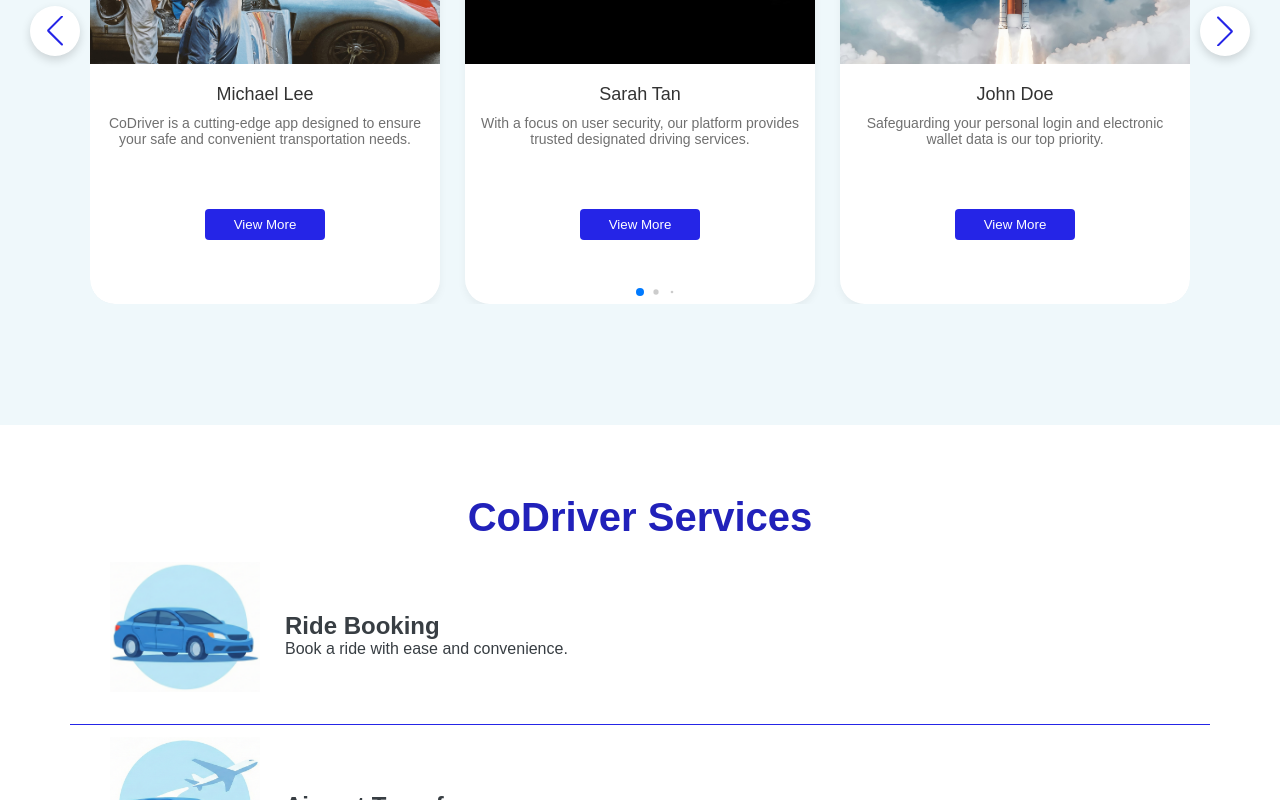
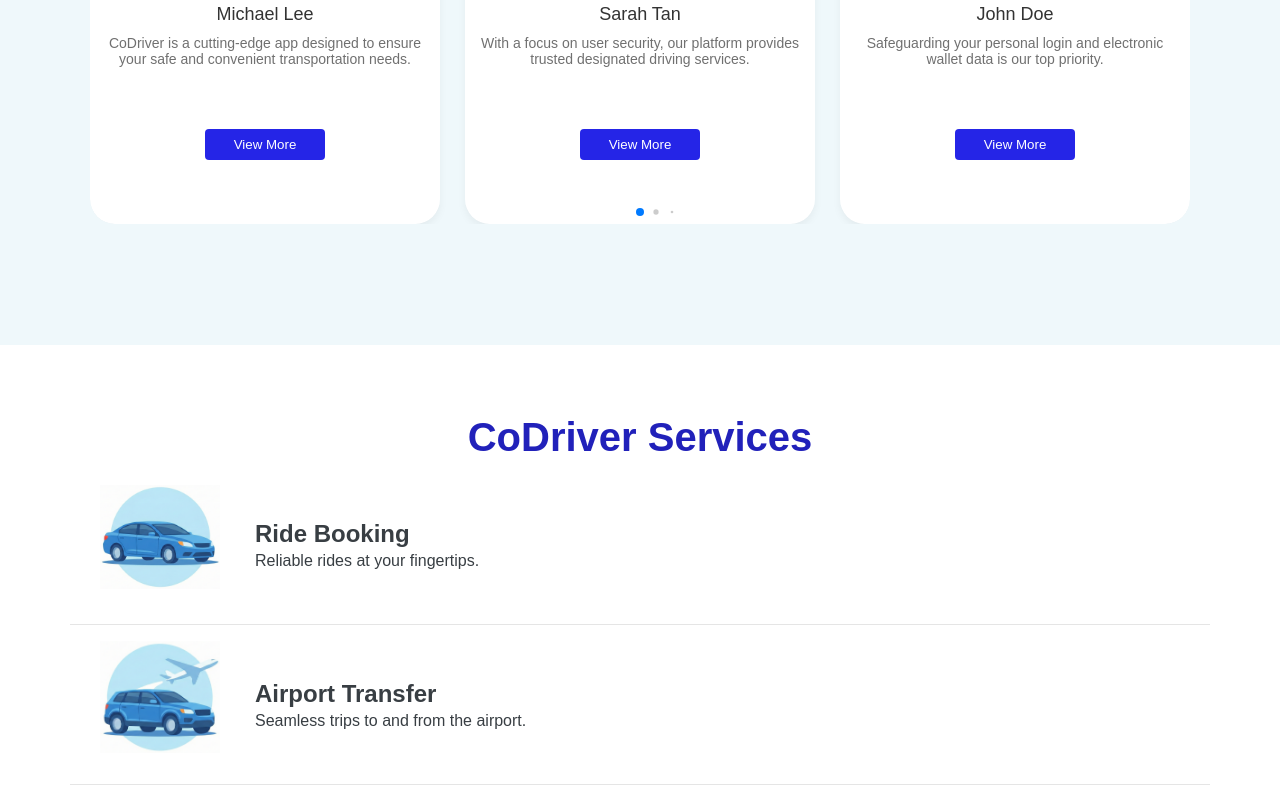
Before and after one commit to Michael231022/CoDriver_web, a React (Vite) app: page / in a window 1280 px wide. Shown: the part 2000-2800 px from the top of the page. Built offline with nearby package versions, Linux system fonts and the light colour scheme.

Commit message:
Design Improvement (Header-bar & Service Dashboard)

```diff
--- a/package.json
+++ b/package.json
@@ -10,6 +10,7 @@
     "preview": "vite preview"
   },
   "dependencies": {
+    "framer-motion": "^12.34.3",
     "react": "^19.2.0",
     "react-dom": "^19.2.0",
     "react-router-dom": "^7.13.0",
--- a/src/codriver.css
+++ b/src/codriver.css
@@ -12,7 +12,7 @@
   --white: #ffffff;
 
   /* 📏 尺寸 */
-  --header-height: 90px;
+  --header-height: 70px;
 
   /* 🔤 字体 */
   --font-main: "Montserrat", sans-serif;
@@ -75,18 +75,17 @@ ul {
 }
 
 #header-logo-a {
-  width: 200px;
-  height: 45px;
+  width: 180px;
+  height: 40px;
 }
 
 .header-bar li, .header-bar a {
   cursor: pointer;
-  font-size: 20px;
+  font-size: 18px;
   color: black;
   transition: all 0.3s ease;
 }
 
-/* 修正了原本的拼写错误 heaer-bar */
 .header-bar li:hover{
   color: var(--primary-blue);
   background-color: rgba(221, 220, 220, 0.26);
@@ -100,50 +99,30 @@ ul {
 }
 
 /* 导航栏按钮组 */
-.rightcontent-call-div {
-  display: inline;
+.rightcontent-login-div {
+  position: relative;
+  display: inline-block;
+  width: 160px;
+  height: 35px;
+  margin-left: 20px;
+  flex-shrink: 0;
+  top: 2px;
 }
 
-.rightcontent-login-div {
-  display: inline;
-  width: 150px;
-  margin-left: 50px;
-  margin-right: 120px;
-}
 
-button {
+.rightcontent-login-div button {
+  font-size: 14px;
+  height: 35px;
+  border-radius: 100px;
   border: 0;
   cursor: pointer;
   font-family: var(--font-main);
 }
 
-#calldriver button {
-  width: 160px;
-  height: 40px;
-  color: white;
-  font-size: 15px;
-  word-spacing: 2px;
-  border-radius: 100px;
-  background-color: var(--primary-blue);
-  transition: all 0.5s;
-}
-
-#calldriver button:hover {
-  color: var(--primary-blue);
-  background-color: white;
-  border: 1px solid var(--primary-blue);
-}
-
-.rightcontent-login-div button {
-  font-size: 16px;
-  height: 40px;
-  border-radius: 100px;
-}
-
 #signup_acc button {
   position: absolute;
   color: white;
-  width: 100px;
+  width: 90px;
   z-index: 1;
   background-color: #4e4bf8;
 }
@@ -155,8 +134,8 @@ button {
 #login_acc button {
   position: absolute;
   padding-left: 30px;
-  margin-left: 55px;
-  width: 120px;
+  margin-left: 47px;
+  width: 110px;
   background-color: #c9c8fc;
 }
 
@@ -196,6 +175,7 @@ button {
   width: 30px;
   height: 28px;
   margin-top: 3px;
+  display: none; /* 默认隐藏，移动端显示 */
 }
 
 .login-btn-dropdown {
@@ -340,9 +320,9 @@ button {
    ========================================= */
 .header-container {
   position: relative;
-  top: 90px;
+  top: 70px;
   width: 100%;
-  height: 660px;
+  height: 600px;
   overflow: hidden;
 }
 
@@ -355,7 +335,7 @@ button {
 
 .header-img-container img {
   width: 100%;
-  min-height: 660px;
+  min-height: 600px;
   object-fit: fill;
 }
 
@@ -370,7 +350,7 @@ button {
    ========================================= */
 .app-download-bar-div {
   position: relative;
-  margin-top: 90px;
+  margin-top: 70px;
   width: 100%;
   height: 75px;
   display: flex;
@@ -596,6 +576,8 @@ button {
   height: 40px;
   padding: 8px 16px;
   margin: 14px;
+  border: none;
+  cursor: pointer;
   border-radius: 4px;
   background-color: var(--primary-blue);
 }
@@ -629,33 +611,60 @@ button {
 }
 
 .icon-wrapper {
-  width: 200px;
-  height: 100%;
+  flex: 0 0 150px;
+  height: auto;
   display: flex;
   justify-content: center;
   align-items: center;
+  margin-right: 20px;
+}
+
+.icon-wrapper .dashboard-icon {
+  width: 100%;
+  max-width: 120px;
+  height: auto;
+  object-fit: contain;
 }
 
 .word-wrapper {
   display: flex;
   flex-direction: column;
   justify-content: center;
-
+  line-height: 1.4;
 }
 
 .service-card {
+  position: relative;
   display: flex;
   width: 100%;
-  height: 180px;
+  min-height: 160px;
   margin: 0px auto;
   padding: 15px;
   background-color:#ffffff;
   color: var(--text-dark);
-  border-bottom: 1px solid var(--primary-blue);
+  border-bottom: 1px solid #e5e5e5;
 }
 
 .service-card:hover {
   color: var(--primary-blue);
+}
+
+.service-card::after {
+  content: '';
+  position: absolute;
+  bottom: 0;
+  left: 0;
+  width: 100%;
+  height: 2px;
+  background-color: var(--primary-blue);
+  transform: scaleX(0);
+  transform-origin: right;
+  transition: transform 0.4s ease-out;
+}
+
+.service-card:hover::after {
+  transform: scaleX(1);
+  transform-origin: left;
 }
 
 .services-all {
@@ -665,13 +674,36 @@ button {
   width: 100%;
   height: 100px;
   background-color:#ffffff;
+}
+
+.services-all a {
+  position: relative;
+  text-decoration: none;
   color: var(--text-dark);
   font-weight: bold;
+  padding-bottom: 5px;
+}
+
+.services-all a::after {
+  content: '';
+  position: absolute;
+  bottom: 0;
+  left: 50%;
+  width: 0;
+  height: 2px;
+  background-color: var(--primary-blue);
+  transition: all 0.3s ease-out;
+  transform: translateX(-50%);
 }
 
 .services-all a:hover {
   color: var(--primary-blue);
 }
+
+.services-all a:hover::after {
+  width: 100%;
+}
+
 
 
 .dashboard-icon {
--- a/src/components/Footer.jsx
+++ b/src/components/Footer.jsx
@@ -27,11 +27,11 @@ function Footer() {
                 <div className="footer-top-div">
                     <p>Services</p>
                     <ul className="footer-top-list">
-                        <li><a href="#">Book A Driver</a></li>
-                        <li><a href="#">CoDriver Account</a></li>
-                        <li><a href="#">SwiftMIC Wallet</a></li>
-                        <li><a href="#">Website editors</a></li>
-                        <li><a href="#">Online retail</a></li>
+                        <li><a href="#">Ride Booking</a></li>
+                        <li><a href="#">Airport Transfer</a></li>
+                        <li><a href="#">Goods Delivery</a></li>
+                        <li><a href="#">Pets Taxi</a></li>
+                        <li><a href="#">More Services</a></li>
                     </ul>
                 </div>
 
--- a/src/components/Navbar.jsx
+++ b/src/components/Navbar.jsx
@@ -5,7 +5,7 @@ function Navbar() {
   return (
     <header className="header-bar">
         {/* 1. Logo 部分 */}
-        <Link id="header-logo-a" to="/">
+        <Link id="header-logo-a" to="/" reloadDocument>
             <nav className="header-logo-nav">
                 {/* 注意：图片路径前面加了 /，代表从 public 文件夹读取 */}
                 <img className="header-logo" draggable="false" src="/image/logo/codriver-logo-dark.png" alt="CoDriver Logo" />
@@ -33,7 +33,7 @@ function Navbar() {
         {/* 4. 中间导航链接 */}
         <nav className="nav-bar">
             <ul className="nav_links">
-                <Link to="/services"><li>Services</li></Link>
+                <Link to="/services" reloadDocument><li>Services</li></Link>
                 <Link to="/drivers"><li>Drivers</li></Link>
                 <Link to="/news"><li>Newsroom</li></Link>
                 <Link to="/about"><li>About Us</li></Link>
@@ -52,9 +52,6 @@ function Navbar() {
 
         {/* 5. 右侧按钮 */}
         <nav className="nav-bar">
-            <div className="rightcontent-call-div">
-                <Link id="calldriver" to="/book"><button>'Co' For A Driver</button></Link>
-            </div>
             <div className="rightcontent-login-div">
                 <Link id="signup_acc" to="/signup"><button>Sign Up</button></Link>
                 <Link id="login_acc" to="/login"><button>Log in</button></Link>
--- a/src/components/ServiceDashboard.jsx
+++ b/src/components/ServiceDashboard.jsx
@@ -1,5 +1,29 @@
 import React from 'react';
 import { Link } from 'react-router-dom';
+import { motion } from 'framer-motion';
+
+const containerVariants = {
+    hidden: { opacity: 0 },
+    visible: {
+        opacity: 1,
+        transition: {
+            staggerChildren: 0.2,
+        }
+    }
+};
+
+const cardVariants = {
+    hidden: { opacity: 0, x: -50 },
+    visible: {
+        opacity: 1,
+        x: 0,
+        transition: {
+            type: 'spring',
+            bounce: 0.4,
+            duration: 0.5,
+        }
+    }
+};
 
 const RideBookingIcon = ({ className }) => (
     <svg
@@ -23,39 +47,46 @@ function ServiceDashboard() {
         name: 'Ride Booking',
         href: 'https://github.com/Michael231022/CoDriver/tree/main/Website',
         icon: '/image/service_icon/Rides.png',
-        description: 'Book a ride with ease and convenience.'
+        description: 'Reliable rides at your fingertips.'
         },
         {
         id: 2,
         name: 'Airport Transfer',
         href: 'https://www.youtube.com/',
         icon: '/image/service_icon/Airport_Transfer.png',
-        description: 'Track your driver in real-time.'
+        description: 'Seamless trips to and from the airport.'
         },
         {
         id: 3,
         name: 'Goods Delivery',
         href: '',
         icon: '/image/service_icon/Goods_Delivery.png',
-        description: 'Manage your payment methods securely.'
+        description: 'Secure, fast, and door-to-door.'
         },
         {
         id: 4,
         name: 'Pets Taxi',
         href: '',
         icon: '/image/service_icon/Pets_Taxi.png',
-        description: 'View your past rides and receipts.'
+        description: 'Safe journeys for your furry friends.'
         },
     ];
 
 
     return (
         <div className="service-dashboard">
-            <h1>CoDriver Services</h1>
+            <motion.h1
+                initial = {{ opacity: 0, y: -20 }}
+                whileInView = {{ opacity: 1, y: 0 }}
+                transition = {{ duration: 0.6 }}
+                viewport = {{once: true}}
+            >
+                CoDriver Services
+            </motion.h1>
 
-            <div className="services-grid">
+            <motion.div className="services-grid" variants={containerVariants} initial="hidden" whileInView="visible" viewport={{once: true, amount: 0.2}}>
                 {services.map(({ id, name, icon, description, href }) => (
-                    <a href={href} className='service-card' key={id}>
+                    <motion.a href={href} className='service-card' key={id} variants={cardVariants}>
                         <div className="icon-wrapper">
                             <img src={icon} alt={`${name} icon`} className="dashboard-icon" />
                         </div>
@@ -63,13 +94,13 @@ function ServiceDashboard() {
                             <h2>{name}</h2>
                             <p>{description}</p>
                         </div>
-                    </a>
+                    </motion.a>
                 ))}
 
                 <div className='services-all'>
                     <Link to='/services'>View All Services</Link>
                 </div>
-            </div>
+            </motion.div>
 
 
         </div>
--- a/src/pages/Services.css
+++ b/src/pages/Services.css
@@ -12,7 +12,7 @@
   --white: #ffffff;
 
   /* 📏 尺寸 */
-  --header-height: 90px;
+  --header-height: 70px;
 
   /* 🔤 字体 */
   --font-main: "Montserrat", sans-serif;
@@ -62,7 +62,7 @@ ul {
     background-position:  left bottom; /*rgba(41, 41, 209, 0.911)*/
     transition: all .3s ease-out;
     color: #fff;
-    margin-top: 90px;
+    margin-top: 70px;
     padding-top: 130px;
     padding-left: 40px;
     animation-name: colorSlide;
```
Also changed, not shown: 1 other file (tests, documents, lock files or other folders).
